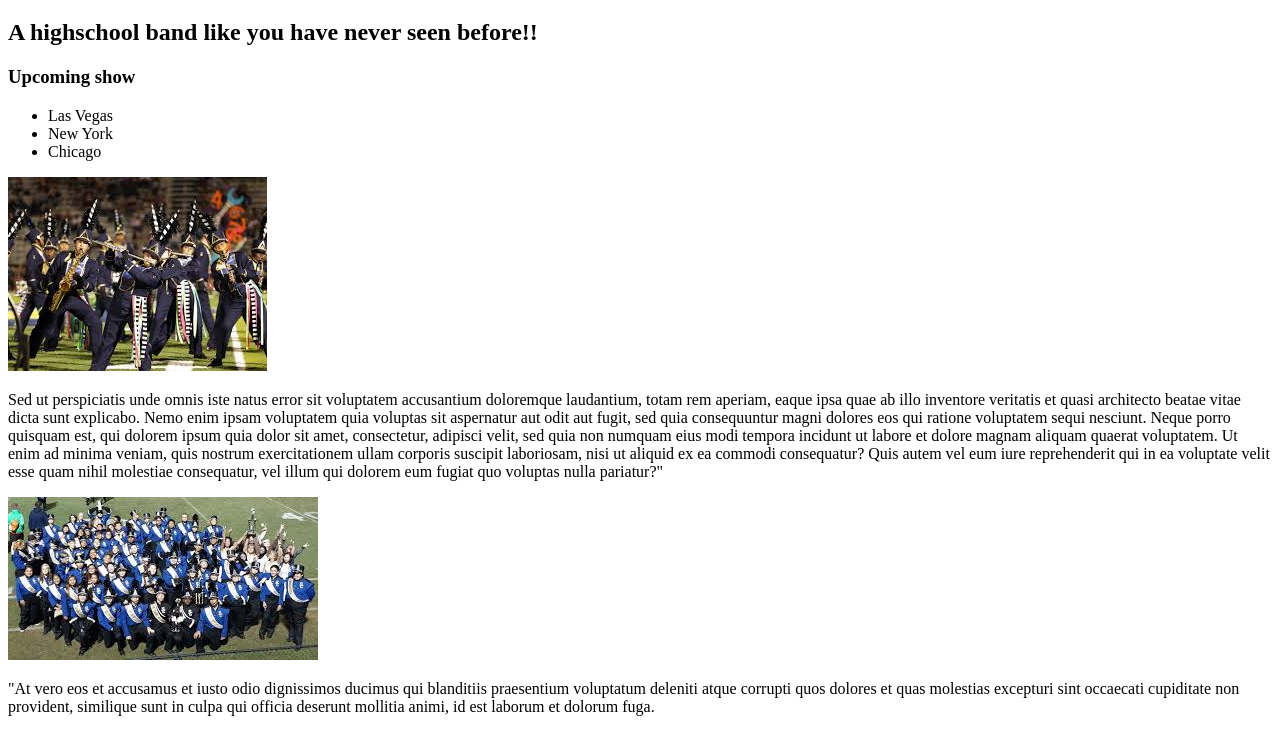
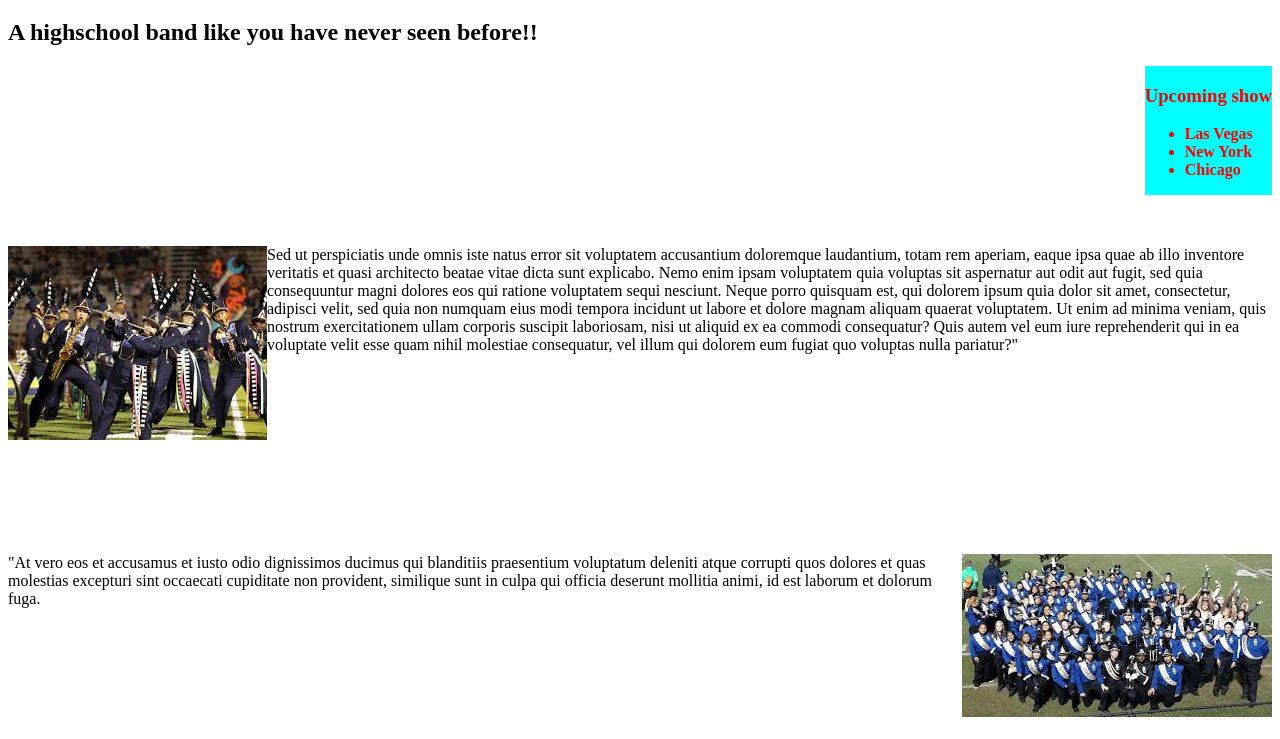
Before and after one commit to dmagic1304/band-website, a plain HTML site: page band-website.html in a window 1280 px wide. Shown: the part 61-800 px from the top of the page. Drawn offline with Linux system fonts and the light colour scheme.

Commit message:
added float styling to CSS
Co-authored-by: Jennifer Holcomb <jenniferlholcomb@gmail.com>

```diff
--- a/band-website.html
+++ b/band-website.html
@@ -15,12 +15,12 @@
       <li>Chicago</li>
     </ul>
   </div>
-  <div>
-    <img src="./img/img-1.jfif" alt="First band image">
+  <div class="sectionone">
+    <img class="firstimg" src="./img/img-1.jfif" alt="First band image">
     <p>Sed ut perspiciatis unde omnis iste natus error sit voluptatem accusantium doloremque laudantium, totam rem aperiam, eaque ipsa quae ab illo inventore veritatis et quasi architecto beatae vitae dicta sunt explicabo. Nemo enim ipsam voluptatem quia voluptas sit aspernatur aut odit aut fugit, sed quia consequuntur magni dolores eos qui ratione voluptatem sequi nesciunt. Neque porro quisquam est, qui dolorem ipsum quia dolor sit amet, consectetur, adipisci velit, sed quia non numquam eius modi tempora incidunt ut labore et dolore magnam aliquam quaerat voluptatem. Ut enim ad minima veniam, quis nostrum exercitationem ullam corporis suscipit laboriosam, nisi ut aliquid ex ea commodi consequatur? Quis autem vel eum iure reprehenderit qui in ea voluptate velit esse quam nihil molestiae consequatur, vel illum qui dolorem eum fugiat quo voluptas nulla pariatur?"</p>
   </div>
   <div>
-    <img src="./img/img-2.jfif" alt="Second band image">
+    <img class="secondimg" src="./img/img-2.jfif" alt="Second band image">
     <p>"At vero eos et accusamus et iusto odio dignissimos ducimus qui blanditiis praesentium voluptatum deleniti atque corrupti quos dolores et quas molestias excepturi sint occaecati cupiditate non provident, similique sunt in culpa qui officia deserunt mollitia animi, id est laborum et dolorum fuga. </p>
   </div>
 </body>
--- a/css/styles.css
+++ b/css/styles.css
@@ -0,0 +1,19 @@
+.sidebar {
+  float: right;
+  background-color: aqua;
+  color: red;
+  font-weight: 600;
+}
+
+.firstimg {
+  float: left;
+}
+
+.secondimg {
+  float: right;
+}
+
+.sectionone {
+  margin-bottom: 200px;
+  margin-top: 200px;
+}
```
